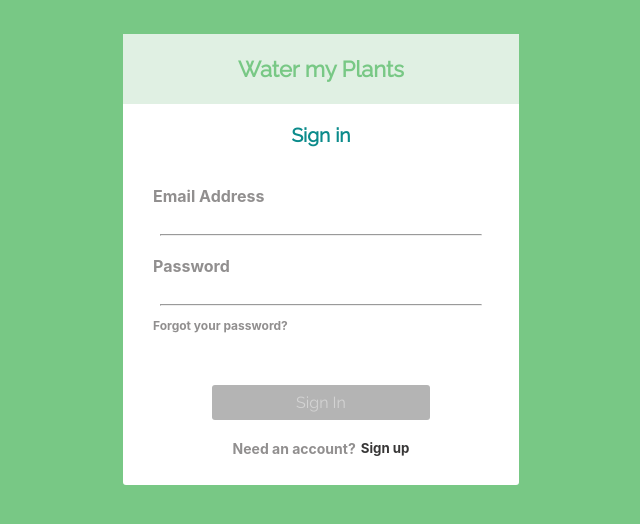
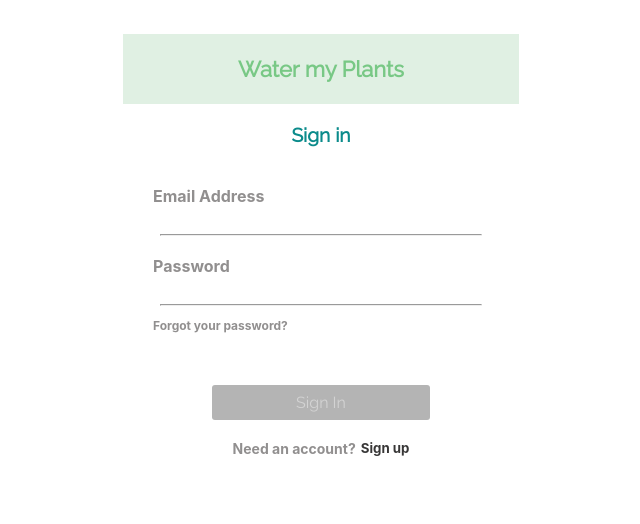
Before and after one commit to watermyplants/FrontEnd, a React (Create React App) app in the folder water_my_plants/: page / in a window 1280 px wide. Shown: the top 524 px of the page, without its empty margins (319-959 px from the left). Built offline with nearby package versions, Linux system fonts and the light colour scheme.

Commit message:
no background color

```diff
--- a/water_my_plants/src/App.css
+++ b/water_my_plants/src/App.css
@@ -3,7 +3,3 @@
   margin-top: 55px;
 
 }
-
-body{
-  background: #78c885;
-}
```
